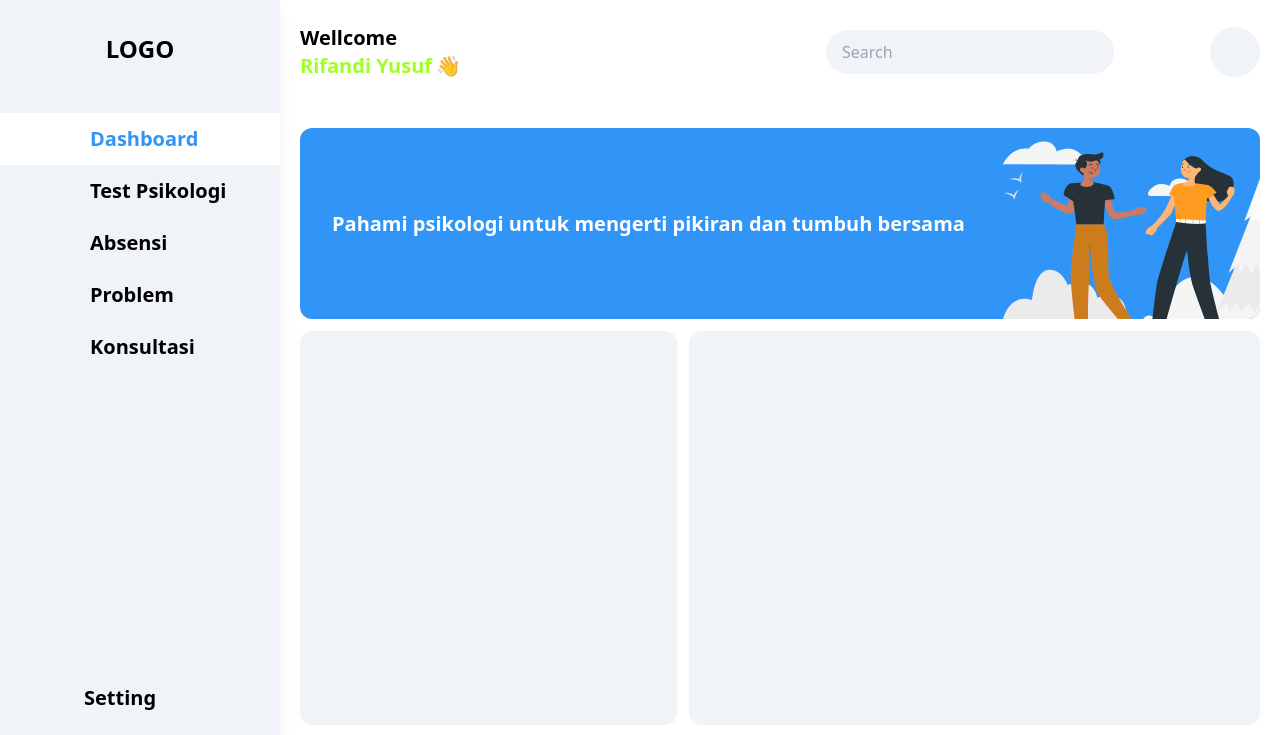
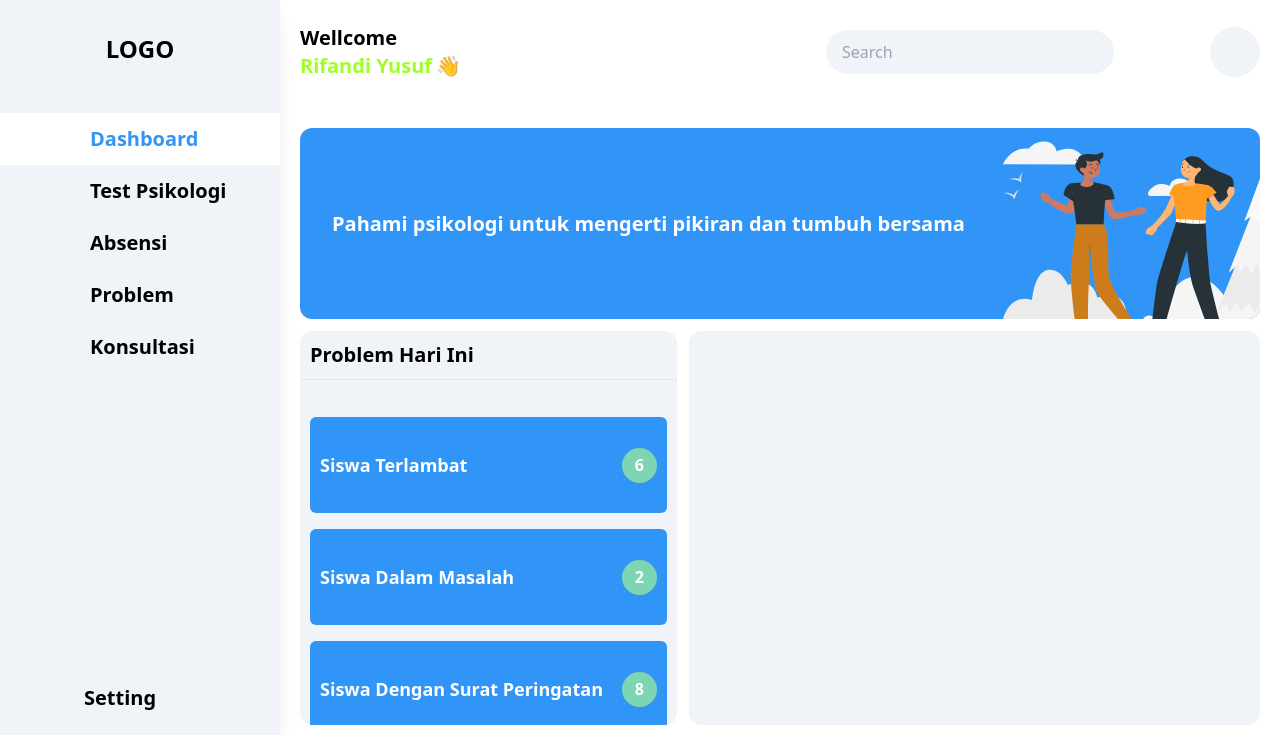
Before and after one commit to Rifandiysf/conseling-guidance-apps, a React (Vite) app: page / in a window 1280 px wide. Shown: the top 735 px of the page. Built offline with nearby package versions, Linux system fonts and the light colour scheme; some icons are missing.

Commit message:
menambahkan display problem

```diff
--- a/index.html
+++ b/index.html
@@ -4,7 +4,7 @@
     <meta charset="UTF-8" />
     <link rel="icon" type="image/svg+xml" href="/vite.svg" />
     <meta name="viewport" content="width=device-width, initial-scale=1.0" />
-    <title></title>
+    <title>PISchool Counseling Guidance</title>
   </head>
   <body class="font-Jakarta">
     <div id="root"></div>
--- /dev/null
+++ b/src/Components/CountProblem.jsx
@@ -0,0 +1,13 @@
+import { Link } from "react-router-dom"
+
+
+const CountProblem = ({ Title, CountDisplay }) => {
+  return (
+        <Link to={'/problem'} className="flex justify-between items-center w-full h-24 gap-3 rounded-md bg-primary p-2.5 hover:bg-[#3194f7c4]">
+            <h1 className="text-lg font-bold text-body">{Title}</h1>
+            <div className="flex justify-center items-center w-[35px] h-[35px] bg-tertiary rounded-full font-bold text-body">{CountDisplay}</div>
+        </Link>
+  )
+}
+
+export default CountProblem
--- /dev/null
+++ b/src/Components/Filter.jsx
@@ -0,0 +1,35 @@
+import { AddSquare, Edit, Trash } from "iconsax-react"
+
+
+const Filter = () => {
+  return (
+    <div className="flex justify-between items-center bg-secondry h-12 my-4 px-3 rounded-xl">
+        <div className="flex gap-2">
+            <select name="class" id="class" className="h-7 border-none outline-none px-2 bg-container text-xl rounded-md cursor-pointer focus:ring-primary focus:ring-2 " required>
+                <option value="">Kelas</option>
+                <option value="X">X</option>
+                <option value="XI">XI</option>
+                <option value="XII">XII</option>
+            </select>
+            <select name="major" id="major" className="h-7 border-none outline-none px-2 bg-container text-xl rounded-md cursor-pointer focus:ring-primary focus:ring-2 " required>
+                <option value="">Jurusan</option>
+                <option value="PPLG">PPLG</option>
+                <option value="TJKT">TJKT</option>
+                <option value="DKV">DKV</option>
+                <option value="HR">DKV</option>
+                <option value="MPLB">MPLB</option>
+                <option value="TKRO">TKRO</option>
+                <option value="TBSM">TBSM</option>
+                <option value="TM">TM</option>
+            </select>
+        </div>
+        <div className="flex gap-1">
+            <button className="bg-container p-[3px] rounded-md"><Trash/></button>
+            <button className="bg-container p-[3px] rounded-md"><AddSquare/></button>
+            <button className="bg-container p-[3px] rounded-md"><Edit/></button>
+        </div>
+    </div>
+  )
+}
+
+export default Filter
--- a/src/Pages/Absensi.jsx
+++ b/src/Pages/Absensi.jsx
@@ -1,12 +1,13 @@
-import { AddSquare, Danger, Edit, InfoCircle, TickCircle, Trash, } from "iconsax-react"
+import { Danger, InfoCircle, TickCircle, } from "iconsax-react"
 import Layout from "../Components/Layout"
+import Filter from "../Components/Filter"
 
 
 const Absensi = () => {
 
   const students = [{
     id: 1,
-    name: "Wak Ujang",
+    name: "Rifandi Yusuf",
     class: "XI",
     major: "PPLG",
     status: <span className="bg-[#05FF00] bg-opacity-15 p-1 px-2 rounded-md font-semibold text-green-500">Hadir</span>,
@@ -14,7 +15,7 @@ const Absensi = () => {
   },
   {
     id: 2,
-    name: "Ceu Tini",
+    name: "Rifandi Yusuf",
     class: "XI",
     major: "PPLG",
     status: <span className="bg-[#b2e908] bg-opacity-15 p-1 px-2 rounded-md font-semibold text-[#b2e908]">Sakit</span>,
@@ -22,7 +23,7 @@ const Absensi = () => {
   },
   {
     id: 3,
-    name: "Bi Ani",
+    name: "Rifandi Yusuf",
     class: "XI",
     major: "PPLG",
     status: <span className="bg-yellow-400 bg-opacity-15 p-1 px-2 rounded-md font-semibold text-yellow-500">Izin</span>,
@@ -30,7 +31,7 @@ const Absensi = () => {
   },
   {
     id: 4,
-    name: "Mang Asep",
+    name: "Rifandi Yusuf",
     class: "XI",
     major: "PPLG",
     status: <span className="bg-red-400 bg-opacity-15 p-1 px-2 rounded-md font-semibold text-red-500">Alfa</span>,
@@ -45,32 +46,9 @@ const Absensi = () => {
         <div className="flex justify-center items-center bg-primary h-28 rounded-xl">
           <h1 className="text-lg font-bold text-body">Absenesi page</h1>
         </div>
-        <div className="flex justify-between items-center bg-secondry h-12 my-4 px-3 rounded-xl">
-          <div className="flex gap-2">
-            <select name="class" id="class" className="h-7 border-none outline-none px-2 bg-container text-xl rounded-md cursor-pointer focus:ring-primary focus:ring-2 " required>
-              <option value="">Kelas</option>
-              <option value="X">X</option>
-              <option value="XI">XI</option>
-              <option value="XII">XII</option>
-            </select>
-            <select name="major" id="major" className="h-7 border-none outline-none px-2 bg-container text-xl rounded-md cursor-pointer focus:ring-primary focus:ring-2 " required>
-              <option value="">Jurusan</option>
-              <option value="PPLG">PPLG</option>
-              <option value="TJKT">TJKT</option>
-              <option value="DKV">DKV</option>
-              <option value="HR">DKV</option>
-              <option value="MPLB">MPLB</option>
-              <option value="TKRO">TKRO</option>
-              <option value="TBSM">TBSM</option>
-              <option value="TM">TM</option>
-            </select>
-          </div>
-          <div className="flex gap-1">
-            <button className="bg-container p-[3px] rounded-md"><Trash/></button>
-            <button className="bg-container p-[3px] rounded-md"><AddSquare/></button>
-            <button className="bg-container p-[3px] rounded-md"><Edit/></button>
-          </div>
-        </div>
+
+        <Filter/>
+
         <div className="rounded-xl max-sm:overflow-x-scroll">
           <table className="w-full">
             <thead className="bg-primary h-10 ">
--- a/src/Pages/Dashboard.jsx
+++ b/src/Pages/Dashboard.jsx
@@ -3,6 +3,7 @@ import Layout from "../Components/Layout"
 import Blob from "/Blob.svg"
 import Banner from "../Components/Banner"
 import messageIllus from "../assets/message.svg"
+import CountProblem from "../Components/CountProblem"
 
 const Dashboard = () => {
   return (
@@ -12,7 +13,14 @@ const Dashboard = () => {
         <div className="grid w-full grid-cols-5 grid-rows-4 gap-3 max-sm:grid-cols-3 max-sm:grid-rows-7">
           <Banner/>
 
-          <div className="col-span-2 row-span-2 rounded-xl bg-container max-sm:col-span-3 max-sm:row-span-2"></div>
+          <div className="col-span-2 row-span-2 rounded-xl overflow-hidden bg-container max-sm:col-span-3 max-sm:row-span-2 max-sm:overflow-y-visible">
+            <h1 className="text-xl font-bold w-full p-2.5 border-b rounded-t-xl">Problem Hari Ini</h1>
+            <div className="flex justify-center items-center flex-col gap-4 px-2.5 w-full h-full">
+              <CountProblem Title={'Siswa Terlambat'} CountDisplay={6}/>
+              <CountProblem Title={'Siswa Dalam Masalah'} CountDisplay={2}/>
+              <CountProblem Title={'Siswa Dengan Surat Peringatan'} CountDisplay={8}/>
+            </div>
+          </div>
 
           <div className="col-span-3 row-span-2 rounded-xl bg-container max-sm:col-span-3"></div>
 
```
Also changed, not shown: src/Pages/TestPsikologi.jsx (+7 -0 lines).
